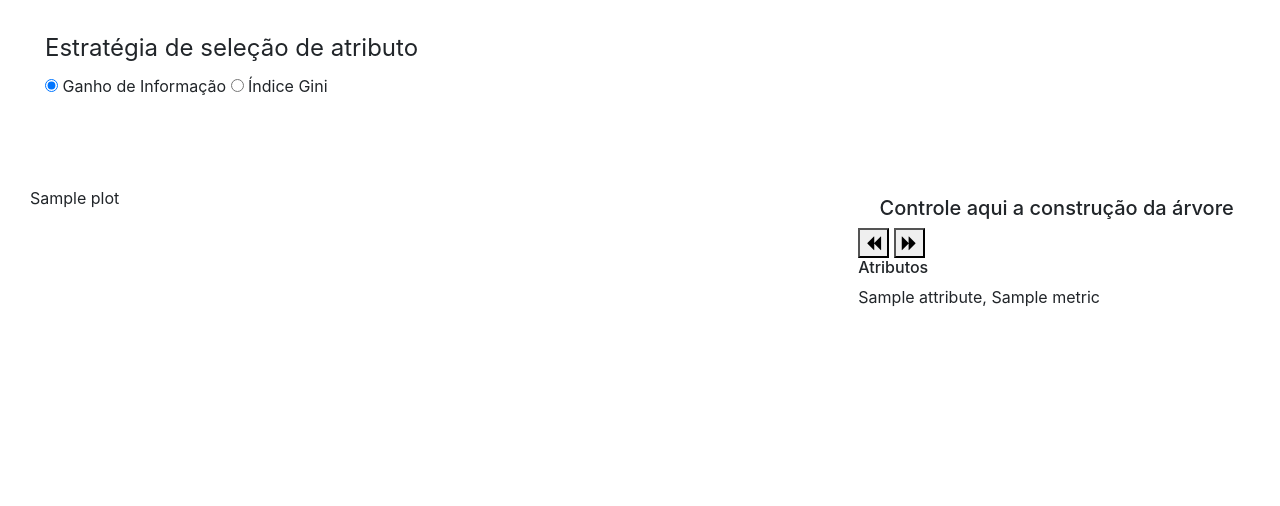
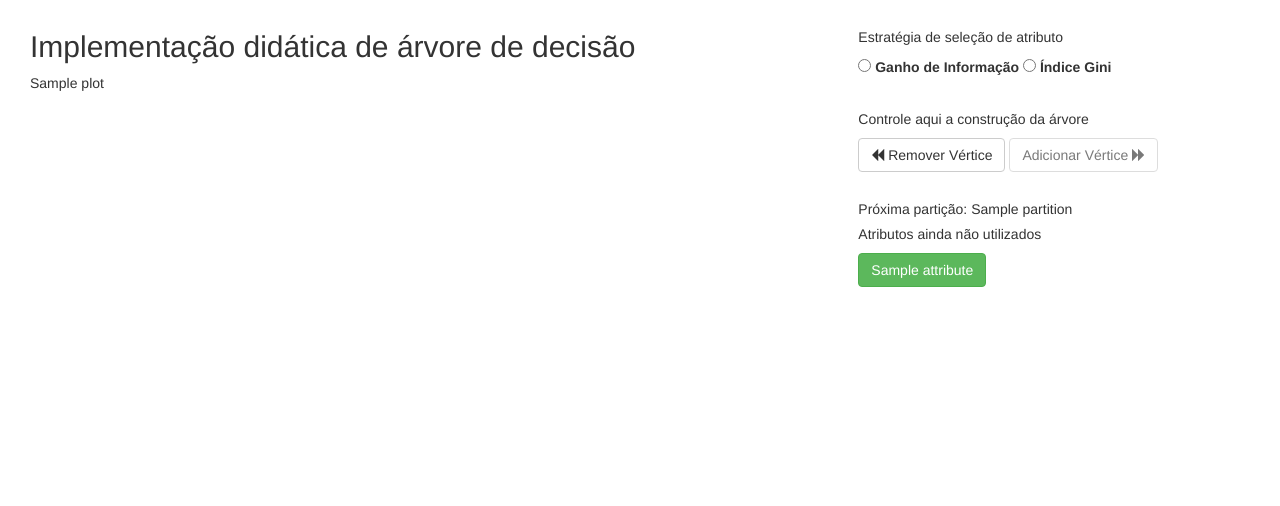
Before and after one commit to fberanizo/teachingtool, a Django app: template templates/treeplot.html in a window 1280 px wide. Shown: the top 506 px of the page. Before the commit the page ends 307 px from the top, so only its background shows below. Run offline with Django 3.2, Linux system fonts and the light colour scheme; the template is opened without the code that fills it: most values are stand-ins (such as "Sample title", 1, 10 or a date in 2020); some libraries are stand-ins or nearby versions.

Commit message:
Melhorias layout tela

```diff
--- a/templates/base.html
+++ b/templates/base.html
@@ -8,6 +8,7 @@
   {% load static %}
   <link rel="stylesheet" href="{% static 'css/app.css' %}">
   <link rel="stylesheet" href="{% static 'css/font-awesome.min.css' %}">
+  <script src="https://cdn.plot.ly/plotly-latest.min.js"></script>
   {% endblock %}
 </head>
 <body>
@@ -20,6 +21,15 @@
   <script src="https://ajax.googleapis.com/ajax/libs/jquery/3.1.1/jquery.min.js" integrity="sha384-3ceskX3iaEnIogmQchP8opvBy3Mi7Ce34nWjpBIwVTHfGYWQS9jwHDVRnpKKHJg7" crossorigin="anonymous"></script>
   <script src="https://cdnjs.cloudflare.com/ajax/libs/tether/1.3.7/js/tether.min.js" integrity="sha384-XTs3FgkjiBgo8qjEjBk0tGmf3wPrWtA6coPfQDfFEY8AnYJwjalXCiosYRBIBZX8" crossorigin="anonymous"></script>
   <script src="https://maxcdn.bootstrapcdn.com/bootstrap/4.0.0-alpha.5/js/bootstrap.min.js" integrity="sha384-BLiI7JTZm+JWlgKa0M0kGRpJbF2J8q+qreVrKBC47e3K6BW78kGLrCkeRX6I9RoK" crossorigin="anonymous"></script>
+  <script src="https://cdn.plot.ly/plotly-latest.min.js"></script>
+  <script type="text/javascript">
+  $(document).ready(function() {
+    $('[data-toggle="tooltip"]').tooltip();
+    $('input[type=radio]').on('change', function() {
+        $(this).closest("form").submit();
+    });
+  });
+  </script>
   {% endblock %}
 </body>
 </html>
--- a/templates/treeplot.html
+++ b/templates/treeplot.html
@@ -2,54 +2,55 @@
 
 {% block head %}
 {{block.super}}
-<script src="https://cdn.plot.ly/plotly-latest.min.js"></script>
 {% endblock %}
 
 {% block content %}
 
-<form id="form" method="post" action="/app/">
-{% csrf_token %}
+
 <div class="container-fluid">
-  <div class="row" style="padding: 30px">
-    <div class="col-sm">
-      <fieldset>
-        <legend>Estratégia de seleção de atributo</legend>
-
-          <input type="radio" name="attribute_selection_strategy" id="attribute_selection_strategy_gain" value="gain" checked="checked"/>
-          <label for="attribute_selection_strategy_gain">Ganho de Informação</label>
-          <input type="radio" name="attribute_selection_strategy" id="attribute_selection_strategy_gini" value="gini"/>
-          <label for="attribute_selection_strategy_gini">Índice Gini</label>
-
-      </fieldset>
-    </div>
-  </div>
-
-  <div class="row" style="padding: 20px">
-    <div class="col-sm">
-    </div>
-  </div>
 
   <div class="row" style="margin: 10px 0px; height: 100%">
     <div class="col-sm-8 no-float">
+      <h2>Implementação didática de árvore de decisão</h2>
+
+      <p></p>
+
       {{plot|safe}}
     </div>
     <div class="col-sm-4 no-float" style="padding: 10px; height: 100%">
-      <h5><center>Controle aqui a construção da árvore</center></h5>
-      <button type="submit" name="backward">
-        <i class="fa fa-backward" aria-hidden="true"></i>
-      </button>
-      <button type="submit" name="forward">
-        <i class="fa fa-forward" aria-hidden="true"></i>
-      </button>
+      <form id="form" method="post" action="/app/">
+        {% csrf_token %}
+        <h5>Estratégia de seleção de atributo</h5>
+        <label for="attribute_selection_strategy_gain" style="cursor: pointer">
+          <input type="radio" name="attribute_selection_strategy" id="attribute_selection_strategy_gain" value="gain" {% if attribute_selection_method == 'gain' %} checked="checked" {% endif %} />
+        Ganho de Informação</label>
+        <label for="attribute_selection_strategy_gini" style="cursor: pointer">
+          <input type="radio" name="attribute_selection_strategy" id="attribute_selection_strategy_gini" value="gini" {% if attribute_selection_method == 'gini' %} checked="checked" {% endif %} />
+        Índice Gini</label>
 
-      <h6>Atributos</h6>
-      {% for name, metric in attributes %}
-          <p>{{name}}, {{metric}}</p>
-      {% endfor %}
+        <p>&nbsp;</p>
+
+        <h5>Controle aqui a construção da árvore</h5>
+        <button type="submit" name="backward" class="btn btn-default" {% if used_attributes == 0 %} disabled="disabled" {% endif %}>
+          <span class="fa fa-backward" aria-hidden="true"></span> Remover Vértice
+        </button>
+        <button type="submit" name="forward" class="btn btn-default" {% if queue|length == 0 %} disabled="disabled" {% endif %}>
+          Adicionar Vértice <span class="fa fa-forward" aria-hidden="true"></span>
+        </button>
+
+        <p>&nbsp;</p>
+
+        <h5>Próxima partição: {{partition}}</h5>
+
+        <h5>Atributos ainda não utilizados</h5>
+        {% for name, metric in attributes %}
+            <button type="button" class="btn {% if forloop.first %} btn-success {% else %} btn-warning {% endif %}" data-toggle="tooltip" data-placement="top" title="{{metric_name}}: {{metric}}" style="margin-bottom: 10px">{{name}}</button>
+        {% endfor %}
+      </form>
     </div>
   </div>
 </div>
-</form>
+
 <!-- /.container -->
 
 {% endblock %}
```
Also changed, not shown: app/plots.py (+19 -9 lines), app/tree.py (+8 -5 lines), app/views.py (+22 -4 lines), 4 other files.
